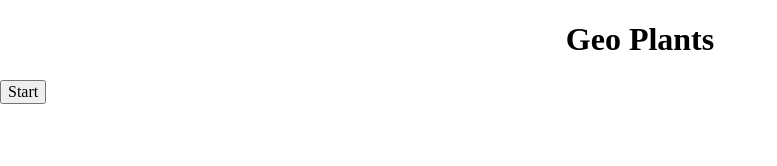
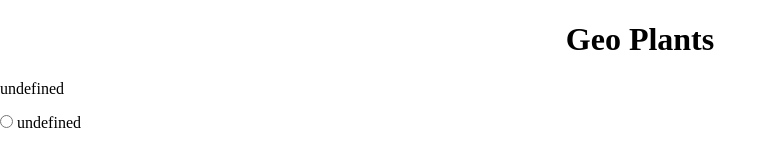
Before and after one commit to vxp101/Geometric-Plants, a plain HTML site: page index.html in a window 1280 px wide. Both pictures are taken after a click on the button "Start". Shown: the whole page, without its empty margins (0-777 px from the left). Drawn offline with nearby package versions, Linux system fonts and the light colour scheme.

Commit message:
Updated js

```diff
--- a/app.js
+++ b/app.js
@@ -6,6 +6,7 @@ const store = {
   questions: [
 
     {
+      quizNum: 1,
       question: "What makes a plant green? ",
       answers: [
         'Chlorophyll',
@@ -16,6 +17,7 @@ const store = {
       correctAnswer: 'Chlorophyll'
     },
     {
+      quizNum: 2,
       question: 'How does a Rose get the color red?',
       answers: [
         'Anthocyanins',
@@ -27,6 +29,7 @@ const store = {
       correctAnswer: 'Anthocyanins'
     },
     {
+      quizNum: 3,
       question: 'What chemical breaks down food in the body?',
       answers: [
         'Hydrochloric Acid',
@@ -66,16 +69,40 @@ const store = {
 
 $('main').html('<button class="start">Start</button>')
 
-
-function render() {
-
-  $('.start').on('click', function (e) {
-    e.preventDefault()
-  })
-
+//add a counter for each
+function generateQuiz(q, itemIndex) {
+  let counter = 0;
+  console.log(q)
+  let template = `
+  <p>${q.question}</p> <form> <input type="radio" id="answers" name="answers" value="">
+  <label for="answers">${q.answers}</label> </form>
+`
+  return template
 }
 
 
+function render() {
+  //function
+  /* When turned into a function do function (item){...} and
+  change store.questions to item.questions*/
+  $('.start').on('click', function (e) {
+    e.preventDefault()
+    // function
+    $('main').html(generateQuiz(store))
+    //end
+    let start = store.questions.map((question, index) => {
+      return generateQuiz(question, index)
+    })
+    console.log(start)
+    return start
+  })
+  // End
+
+
+
+}
+//WHEN PRESSING START CHANGE PAGE TO QUESTIONS
+render()
 /**
  *
  * Technical requirements:
```
Also changed, not shown: index.html (+1 -0 lines).
